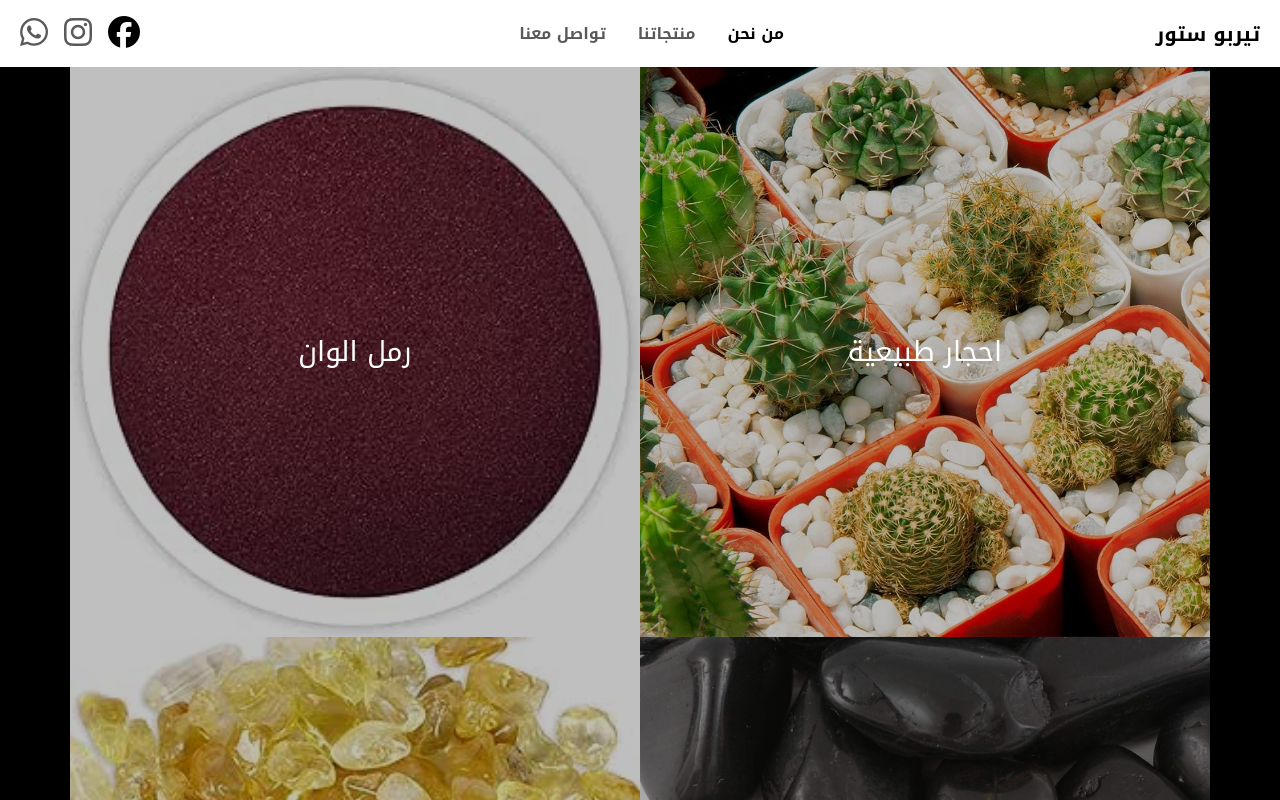
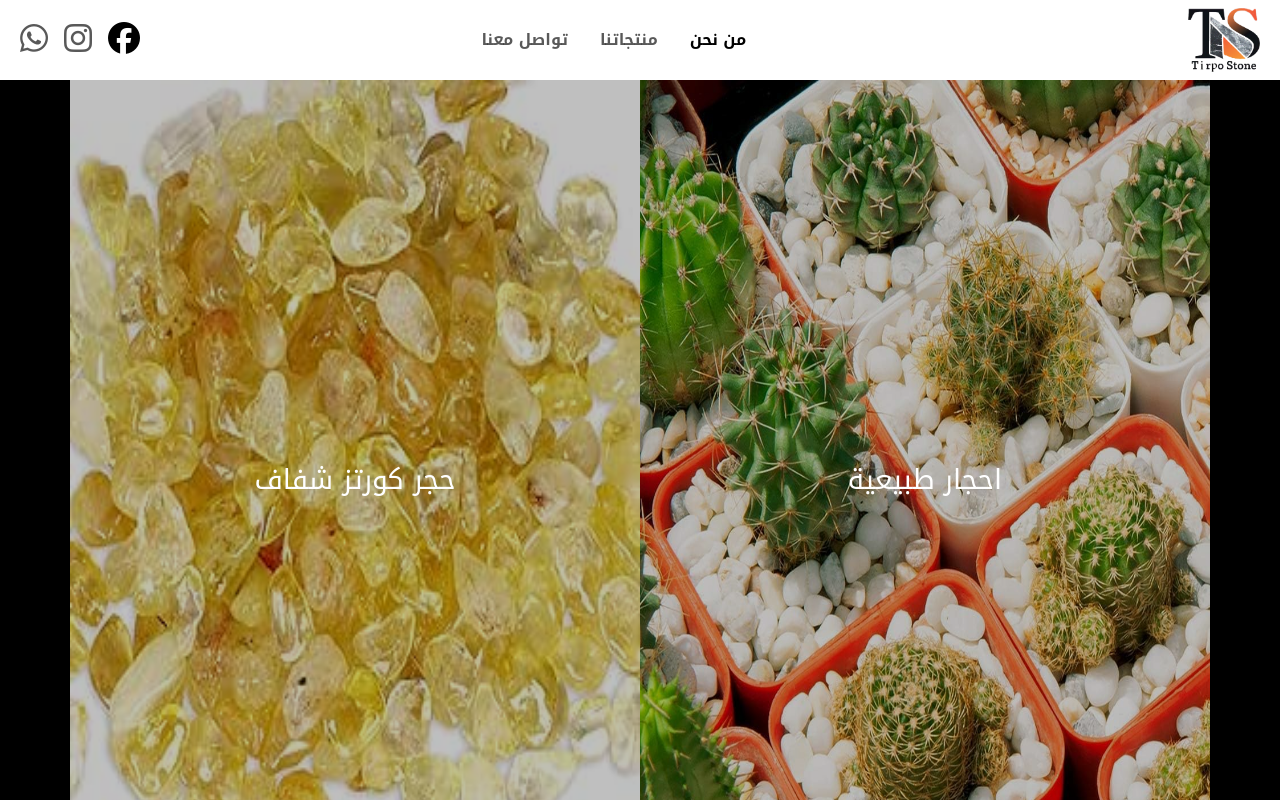
Before and after one commit to yasir193/Tirpo-Store, a React (Vite) app: page /#/home in a window 1280 px wide. Shown: the top 800 px of the page. Built offline with nearby package versions, Linux system fonts and the light colour scheme.

Commit message:
update the sizes of images

```diff
--- a/src/Components/Home/MainCategories.jsx
+++ b/src/Components/Home/MainCategories.jsx
@@ -22,7 +22,7 @@ export default function MainCategories() {
                   <Link to={`/category/${category.id}`}>
                     <img
                       src={imageUrl}
-                      className="w-100 opacity-75"
+                      className="w-100 vh-100 opacity-75"
                       alt={category.name}
                     />
                     <h3 className="position-absolute top-50 start-50 translate-middle text-white m-0">
--- a/src/Components/Navbar/Navbar.css
+++ b/src/Components/Navbar/Navbar.css
@@ -1,8 +1,19 @@
 .rtl{
   direction: rtl;
 }
-body{
-  font-family: "Noto Kufi Arabic", serif;
-  font-optical-sizing: auto;
-  font-style: normal;
+.logo{
+  width: 40%;
+  height: 40%;
 }
+.w-15{
+  width: 15%;
+}
+
+
+
+
+@media (max-width: 576px) {
+  .w-15{
+    width: 30%;
+  }
+}
--- a/src/Components/Navbar/Navbar.jsx
+++ b/src/Components/Navbar/Navbar.jsx
@@ -1,13 +1,14 @@
 import React from "react";
 import { Link } from "react-router-dom";
+import logo from "../../assets/imgs/tirpo.png"
 import './Navbar.css'
 export default function Navbar() {
   return (
     <>
       <nav className="navbar bg-white navbar-expand-lg rtl mainColorBackground">
         <div className="container-fluid">
-          <Link className="navbar-brand m-0 pe-md-2 w-15" to="/#whoWeAre">
-            <span className="fw-semibold ">تيربو ستور</span>
+          <Link className="navbar-brand m-0 p-0 pe-sm-2 w-15" to="/#whoWeAre">
+            <img src={logo} className="logo" alt="logo" />
           </Link>
           <button
             className="navbar-toggler"
--- a/src/Components/ProductList.jsx
+++ b/src/Components/ProductList.jsx
@@ -37,7 +37,7 @@ export default function ProductList() {
               subtitle={product.price !== "N/A" ? product.price : ""}
               onClick={() => handleCardClick(product.id)}
               showWhatsApp={isSelected}
-              whatsappMessage={`مرحبا، أود الاستفسار عن المنتج: ${product.name}`}
+              whatsappMessage={`مرحبا، أود الاستفسار عن: ${product.name}`}
               phoneNumber="01000178117"
             />
           );
--- a/src/Components/common/StyledCard.css
+++ b/src/Components/common/StyledCard.css
@@ -89,12 +89,7 @@
 }
 
 
-/* Optional: better padding for small screens */
-@media (max-width: 576px) {
-  .card {
-    margin-bottom: 1.5rem;
-  }
-}
+
 
 /* Fix text scaling on small screens */
 @media (max-width: 576px) {
@@ -107,6 +102,7 @@
   }
 
   .card {
+    margin-bottom: 1.5rem;
     border-radius: 8px;
   }
 }
--- a/src/data/products.json
+++ b/src/data/products.json
@@ -119,20 +119,21 @@
   },
   {
     "id": 2,
+    "name": "حجر كورتز شفاف",
+    "image":"حجر كورتز شفاف/احجار الكورتز اصفر نمره 2.jpg",
+    "categories": []
+  },
+  {
+    "id": 3,
     "name": "رمل الوان",
     "image":"رمل الوان/رمل الوان صناعي/رمل ناعم/رمل ناعم ارجواني.jpg",
     "categories": []
   },
   {
-    "id": 3,
+    "id": 4,
     "name":"زلط الوان",
     "image": "زلط الوان وسط فرز اول/زلط اسود/زلط اسود وسط لامع.jpg",
     "categories": []
-  },
-  {
-    "id": 4,
-    "name": "حجر كورتز شفاف",
-    "image":"حجر كورتز شفاف/احجار الكورتز اصفر نمره 2.jpg",
-    "categories": []
   }
+
 ]
--- a/src/index.css
+++ b/src/index.css
@@ -1,3 +1,6 @@
-body{
+body {
   background: #000;
+  font-family: "Noto Kufi Arabic", serif;
+  font-optical-sizing: auto;
+  font-style: normal;
 }
```
Also changed, not shown: src/assets/imgs/tirpo.png.
